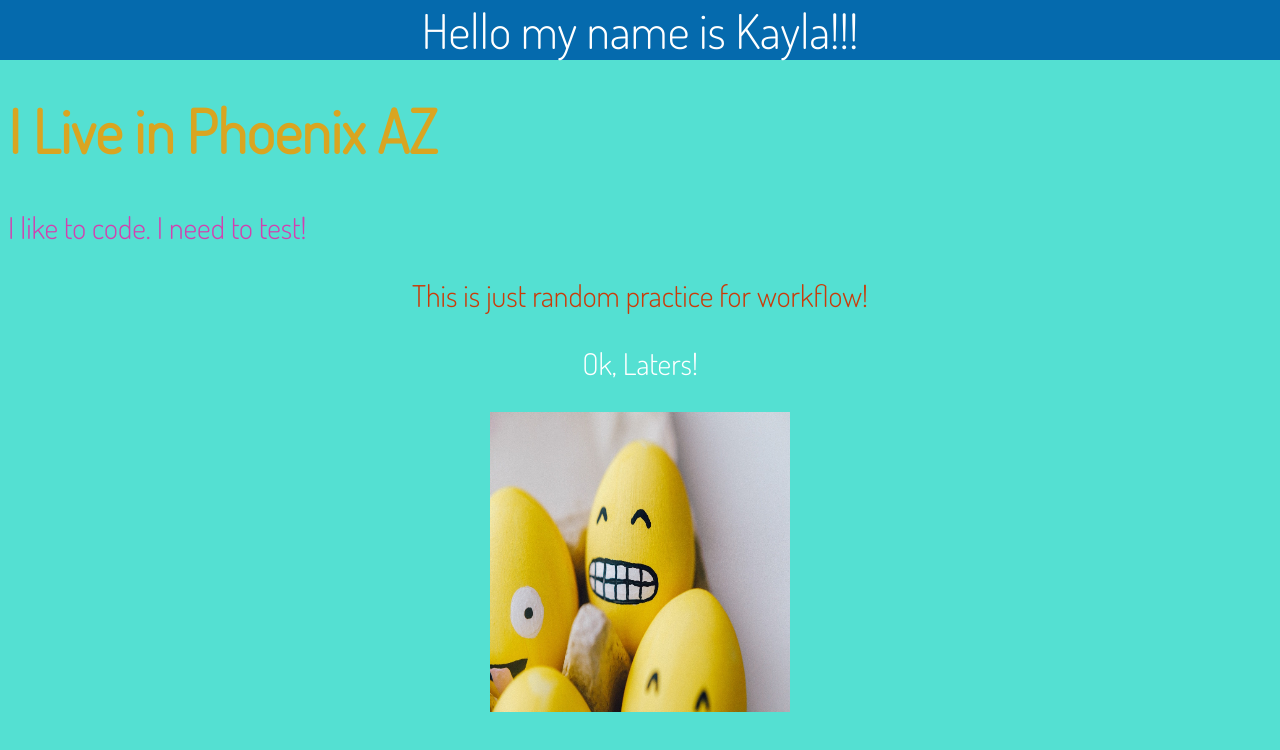
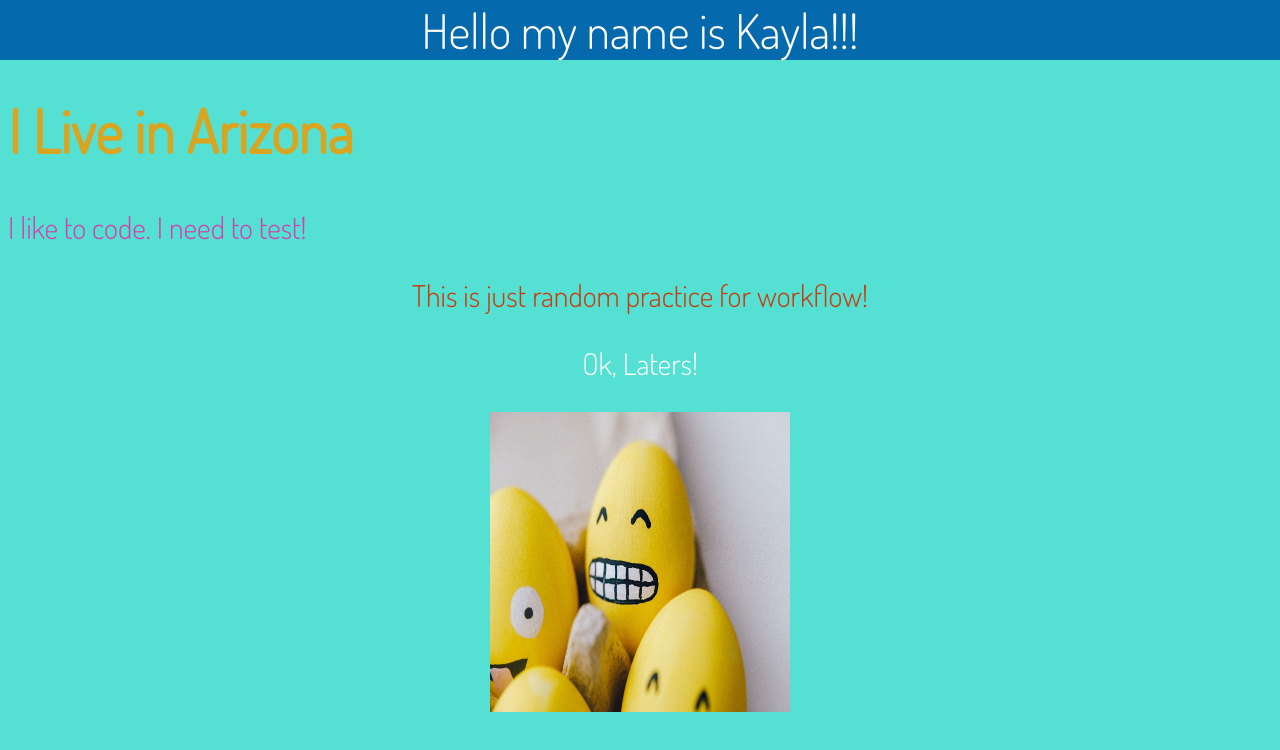
Before and after one commit to Kstrohfus/workflow-practice, a plain HTML site: page index.html in a window 1280 px wide. Drawn offline with Linux system fonts and the light colour scheme; a web font is replaced by a local one.

Commit message:
Changed location wording

```diff
--- a/index.html
+++ b/index.html
@@ -16,7 +16,7 @@
   </head>
   <body>
     <header>Hello my name is Kayla!!!</header>
-    <h1>I Live in Phoenix AZ</h1>
+    <h1>I Live in Arizona</h1>
     <div>
       <p class="code">I like to code. I need to test!</p>
       <p class="random">This is just random practice for workflow!</p>
```
